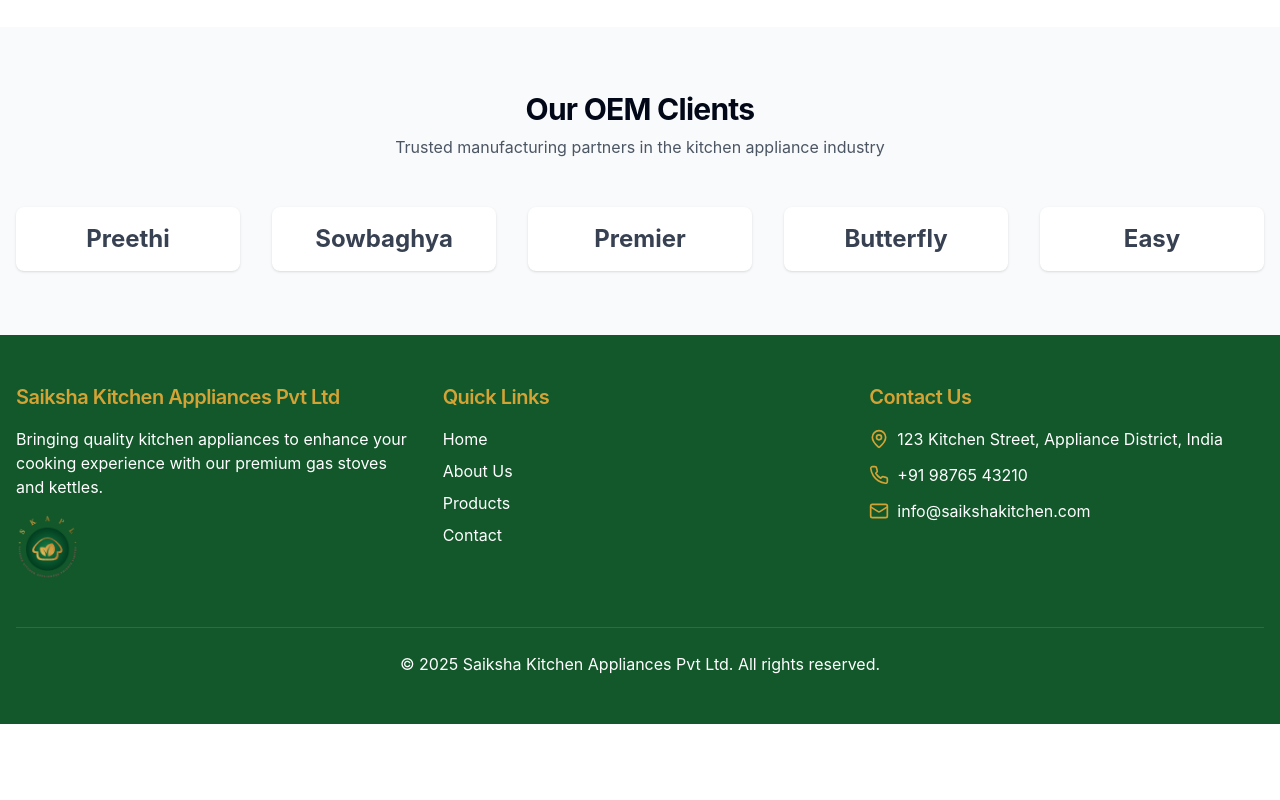
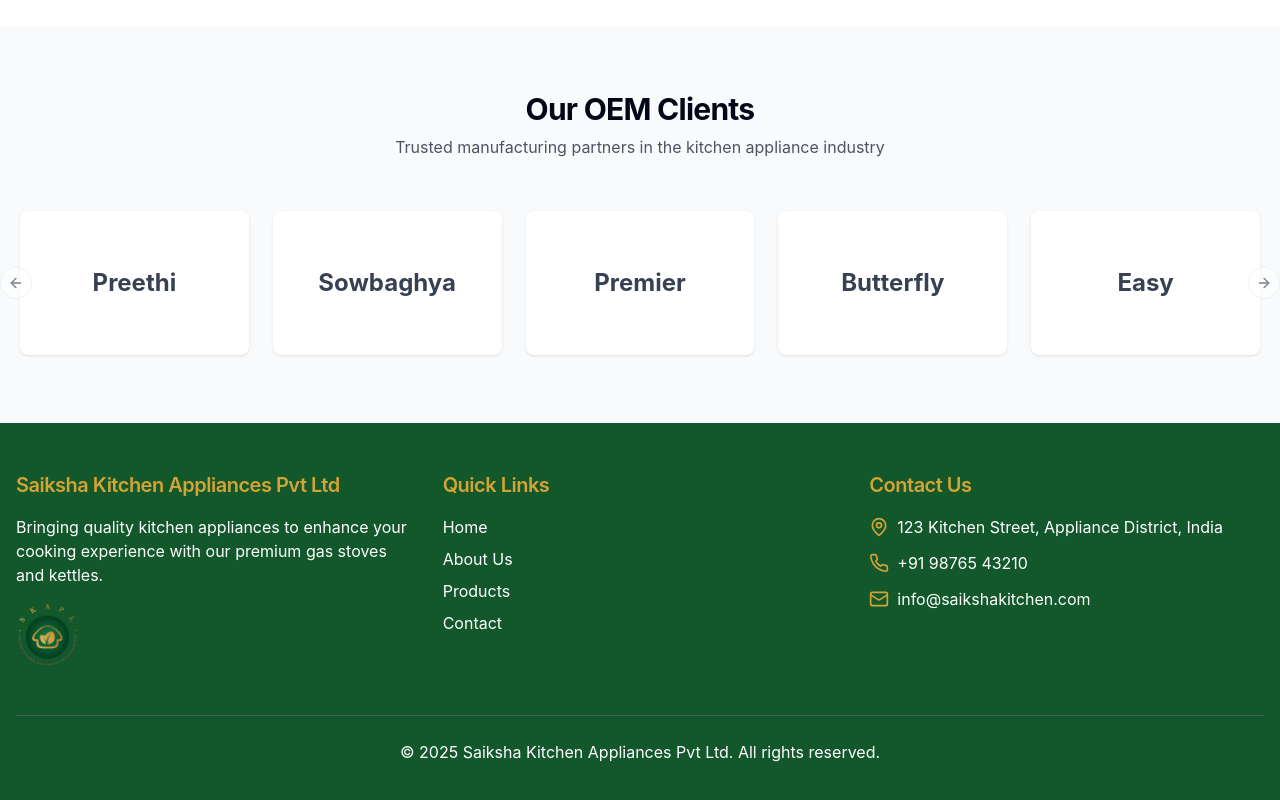
Before and after one commit to Josoova/saiksha-kitchen-web, a React (Vite) app: page / in a window 1280 px wide. Shown: the part 1703-2503 px from the top of the page. Before the commit the page ends 2427 px from the top, so only its background shows below. Built offline with nearby package versions, Linux system fonts and the light colour scheme.

Commit message:
Add client logo animation
Implement rolling and animation for client logos.

```diff
--- a/src/pages/Home.tsx
+++ b/src/pages/Home.tsx
@@ -1,9 +1,31 @@
+
 import { Button } from '@/components/ui/button';
 import { Card, CardContent } from '@/components/ui/card';
 import { ChevronRight, Award, BarChart, Users } from 'lucide-react';
 import { Link } from 'react-router-dom';
+import {
+  Carousel,
+  CarouselContent,
+  CarouselItem,
+  CarouselNext,
+  CarouselPrevious
+} from '@/components/ui/carousel';
+import { useEffect, useState } from 'react';
 
 const Home = () => {
+  const [autoPlay, setAutoPlay] = useState(true);
+
+  useEffect(() => {
+    const interval = setInterval(() => {
+      if (autoPlay) {
+        const nextButton = document.querySelector('.client-carousel .embla__button--next') as HTMLButtonElement;
+        if (nextButton) nextButton.click();
+      }
+    }, 3000);
+
+    return () => clearInterval(interval);
+  }, [autoPlay]);
+
   return (
     <div className="flex flex-col">
       {/* Hero Section */}
@@ -137,27 +159,31 @@ const Home = () => {
             <p className="text-gray-600">Trusted manufacturing partners in the kitchen appliance industry</p>
           </div>
 
-          <div className="grid grid-cols-2 md:grid-cols-5 gap-8 items-center">
-            {/* Client Logos */}
-            <div className="flex justify-center items-center p-4 bg-white rounded-lg shadow hover:shadow-md transition-shadow">
-              <div className="text-2xl font-bold text-gray-700">Preethi</div>
-            </div>
-
-            <div className="flex justify-center items-center p-4 bg-white rounded-lg shadow hover:shadow-md transition-shadow">
-              <div className="text-2xl font-bold text-gray-700">Sowbaghya</div>
-            </div>
-
-            <div className="flex justify-center items-center p-4 bg-white rounded-lg shadow hover:shadow-md transition-shadow">
-              <div className="text-2xl font-bold text-gray-700">Premier</div>
-            </div>
-
-            <div className="flex justify-center items-center p-4 bg-white rounded-lg shadow hover:shadow-md transition-shadow">
-              <div className="text-2xl font-bold text-gray-700">Butterfly</div>
-            </div>
-
-            <div className="flex justify-center items-center p-4 bg-white rounded-lg shadow hover:shadow-md transition-shadow">
-              <div className="text-2xl font-bold text-gray-700">Easy</div>
-            </div>
+          <div className="mt-8 relative client-carousel">
+            <Carousel
+              opts={{
+                loop: true,
+                align: "start",
+              }}
+              className="w-full"
+              onMouseEnter={() => setAutoPlay(false)}
+              onMouseLeave={() => setAutoPlay(true)}
+            >
+              <CarouselContent>
+                {/* Client Logos */}
+                {["Preethi", "Sowbaghya", "Premier", "Butterfly", "Easy"].map((client, index) => (
+                  <CarouselItem key={index} className="md:basis-1/3 lg:basis-1/5">
+                    <div className="p-1">
+                      <div className="flex justify-center items-center p-8 h-36 bg-white rounded-lg shadow hover:shadow-md transition-all hover:scale-105 duration-300">
+                        <div className="text-2xl font-bold text-gray-700">{client}</div>
+                      </div>
+                    </div>
+                  </CarouselItem>
+                ))}
+              </CarouselContent>
+              <CarouselPrevious className="absolute -left-4 top-1/2 -translate-y-1/2" />
+              <CarouselNext className="absolute -right-4 top-1/2 -translate-y-1/2" />
+            </Carousel>
           </div>
         </div>
       </section>
```
